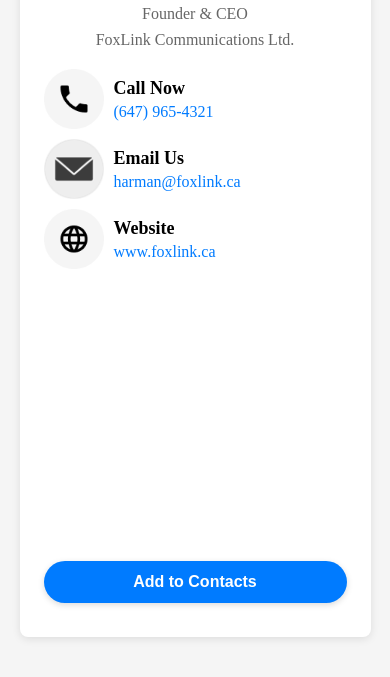
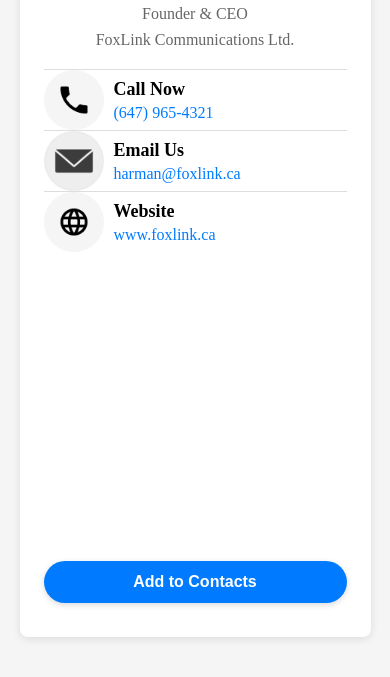
Before and after one commit to foxlinkcommunications/foxlinkcommunications.github.io, a plain HTML site: page business_card/index.html in a window 390 px wide. Shown: the part 165-842 px from the top of the page. Drawn offline with Linux system fonts and the light colour scheme.

Commit message:
add border lines between the contact items

```diff
--- a/business_card/styles.css
+++ b/business_card/styles.css
@@ -60,12 +60,15 @@
 /* Contact styles */
 .contact {
     margin-top: 20px;
+    border-collapse: collapse;
 }
 
 .contact-item {
     display: flex;
     align-items: center;
     margin-bottom: 10px;
+    border-top: 1px solid #ddd;
+    padding-top: 10px;
 }
 
 .contact-item span {
@@ -140,4 +143,13 @@
     .info {
         flex-grow: 1;
     }
+
+    .contact {
+        margin-top: 20px;
+    }
+
+    .contact-item {
+        margin-bottom: 0;
+        padding-top: 0;
+    }
 }
```
